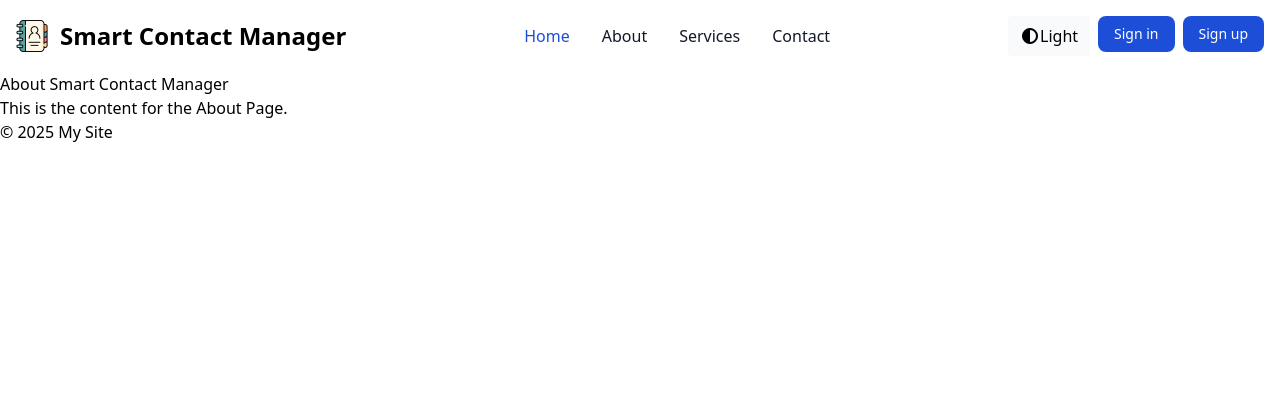
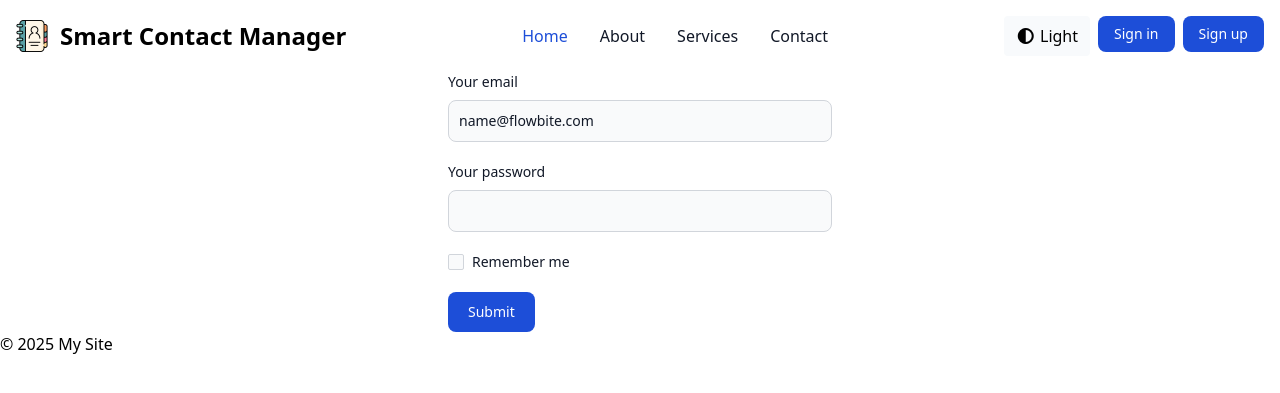
Before and after one commit to VyshrawanP/SMART-CONTACT-MANAGER, a Spring Boot app: page /login in a window 1280 px wide. Shown: the top 393 px of the page. Run offline with Spring Boot 4, Linux system fonts and the light colour scheme; the project's own start-up code is not run, and a stand-in starts its controllers and pages; some libraries are stand-ins or nearby versions.

Commit message:
changing text for light theme and darktheme

```diff
--- a/src/main/resources/static/css/output.css
+++ b/src/main/resources/static/css/output.css
@@ -1639,8 +1639,16 @@ input:checked + .toggle-bg {
   margin-bottom: 0.75rem;
 }
 
+.mb-5 {
+  margin-bottom: 1.25rem;
+}
+
 .me-2 {
   margin-inline-end: 0.5rem;
+}
+
+.ms-2 {
+  margin-inline-start: 0.5rem;
 }
 
 .ms-3 {
@@ -2412,7 +2464,15 @@ input:checked + .toggle-bg {
   --tw-ring-color: rgb(75 85 99 / var(--tw-ring-opacity));
 }
 
+.dark\:focus\:ring-offset-gray-800:focus:is(.dark *) {
+  --tw-ring-offset-color: #1f2937;
+}
+
 @media (min-width: 640px) {
+  .sm\:w-auto {
+    width: auto;
+  }
+
   .sm\:p-6 {
     padding: 1.5rem;
   }
--- a/src/main/resources/static/js/script.js
+++ b/src/main/resources/static/js/script.js
@@ -7,6 +7,7 @@ document.getElementById("theme_change_button").addEventListener("click", () => {
   currentTheme = currentTheme === "dark" ? "light" : "dark";
   setTheme(currentTheme);
   changeTheme();
+  document.querySelector("#theme_change_button").querySelector('span').textContent=currentTheme=="light"? "dark":"light";
 });
 
 function changeTheme(){
@@ -14,9 +15,9 @@ function changeTheme(){
     html.classList.remove("light", "dark");
     html.classList.add(currentTheme);
 
+}
 
 
-}
 
 //get theme
 function getTheme(){
--- a/src/main/resources/templates/login.html
+++ b/src/main/resources/templates/login.html
@@ -7,8 +7,26 @@
 </head>
 <body>
      <div layout:fragment="content">
-        <h1>About Smart Contact Manager</h1>
-        <p>This is the content for the About Page.</p>
+
+
+<form class="max-w-sm mx-auto">
+  <div class="mb-5">
+    <label for="email" class="block mb-2 text-sm font-medium text-gray-900 dark:text-white">Your email</label>
+    <input type="email" id="email" class="bg-gray-50 border border-gray-300 text-gray-900 text-sm rounded-lg focus:ring-blue-500 focus:border-blue-500 block w-full p-2.5 dark:bg-gray-700 dark:border-gray-600 dark:placeholder-gray-400 dark:text-white dark:focus:ring-blue-500 dark:focus:border-blue-500" placeholder="name@flowbite.com" required />
+  </div>
+  <div class="mb-5">
+    <label for="password" class="block mb-2 text-sm font-medium text-gray-900 dark:text-white">Your password</label>
+    <input type="password" id="password" class="bg-gray-50 border border-gray-300 text-gray-900 text-sm rounded-lg focus:ring-blue-500 focus:border-blue-500 block w-full p-2.5 dark:bg-gray-700 dark:border-gray-600 dark:placeholder-gray-400 dark:text-white dark:focus:ring-blue-500 dark:focus:border-blue-500" required />
+  </div>
+  <div class="flex items-start mb-5">
+    <div class="flex items-center h-5">
+      <input id="remember" type="checkbox" value="" class="w-4 h-4 border border-gray-300 rounded-sm bg-gray-50 focus:ring-3 focus:ring-blue-300 dark:bg-gray-700 dark:border-gray-600 dark:focus:ring-blue-600 dark:ring-offset-gray-800 dark:focus:ring-offset-gray-800" required />
+    </div>
+    <label for="remember" class="ms-2 text-sm font-medium text-gray-900 dark:text-gray-300">Remember me</label>
+  </div>
+  <button type="submit" class="text-white bg-blue-700 hover:bg-blue-800 focus:ring-4 focus:outline-none focus:ring-blue-300 font-medium rounded-lg text-sm w-full sm:w-auto px-5 py-2.5 text-center dark:bg-blue-600 dark:hover:bg-blue-700 dark:focus:ring-blue-800">Submit</button>
+</form>
+
      </div>
 </body>
 </html>
--- a/src/main/resources/templates/navbar.html
+++ b/src/main/resources/templates/navbar.html
@@ -8,7 +8,8 @@
   </a>
   <div class="flex md:order-2 gap-2 space-x-3 md:space-x-0 rtl:space-x-reverse">
     <button id="theme_change_button" class="bg-slate-50 px-3 py-2 rounded dark:bg-slate-500">
-      <i class="fa-solid fa-circle-half-stroke"></i>Light
+      <i class="fa-solid fa-circle-half-stroke"></i>
+      <span id="theme_text">Light</span>
     </button>
       <a th:href="@{/login}"><button type="button" class="text-white bg-blue-700 hover:bg-blue-800 gap-2 focus:ring-4 focus:outline-none focus:ring-blue-300 font-medium rounded-lg text-sm px-4 py-2 text-center dark:bg-blue-600 dark:hover:bg-blue-700 dark:focus:ring-blue-800">Sign in</button></a>
       <button data-collapse-toggle="navbar-cta" type="button" class="inline-flex items-center p-2 w-10 h-10 justify-center text-sm text-gray-500 rounded-lg md:hidden hover:bg-gray-100 focus:outline-none focus:ring-2 focus:ring-gray-200 dark:text-gray-400 dark:hover:bg-gray-700 dark:focus:ring-gray-600" aria-controls="navbar-cta" aria-expanded="false">
```
Also changed, not shown: other parts of src/main/resources/static/css/output.css (+49 -5 lines).
